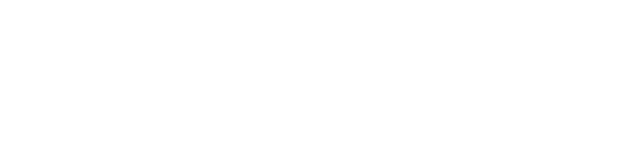
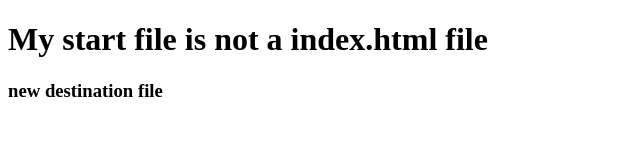
Before and after one commit to ehsanul11/my-third-repo, a plain HTML site: page index.html in a window 1280 px wide. Shown: the whole page, without its empty margins (0-640 px from the left). Drawn offline with Linux system fonts and the light colour scheme.

Commit message:
heading added

```diff
--- a/index.html
+++ b/index.html
@@ -7,6 +7,7 @@
   <title>my third github repo</title>
 </head>
 <body>
-
+  <h1>My start file is not a index.html file</h1>
+  <h3>new destination file</h3>
 </body>
 </html>
```
Also changed, not shown: salman.png (added).
